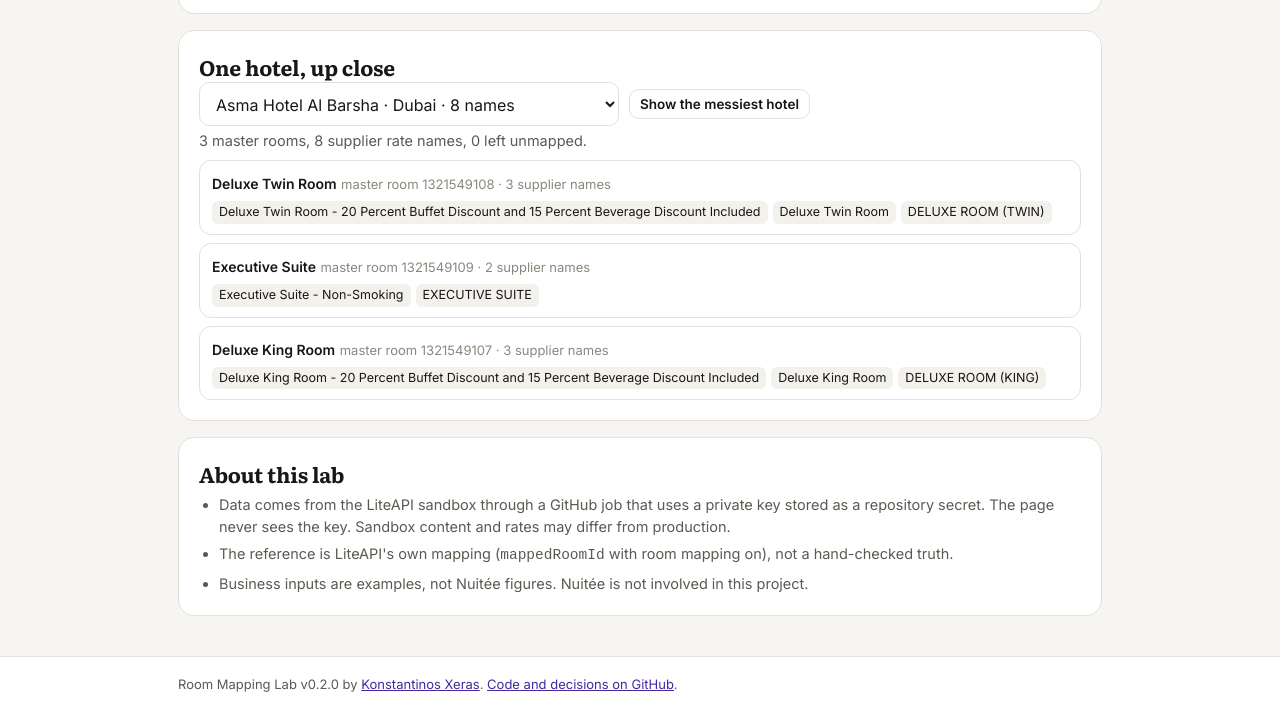
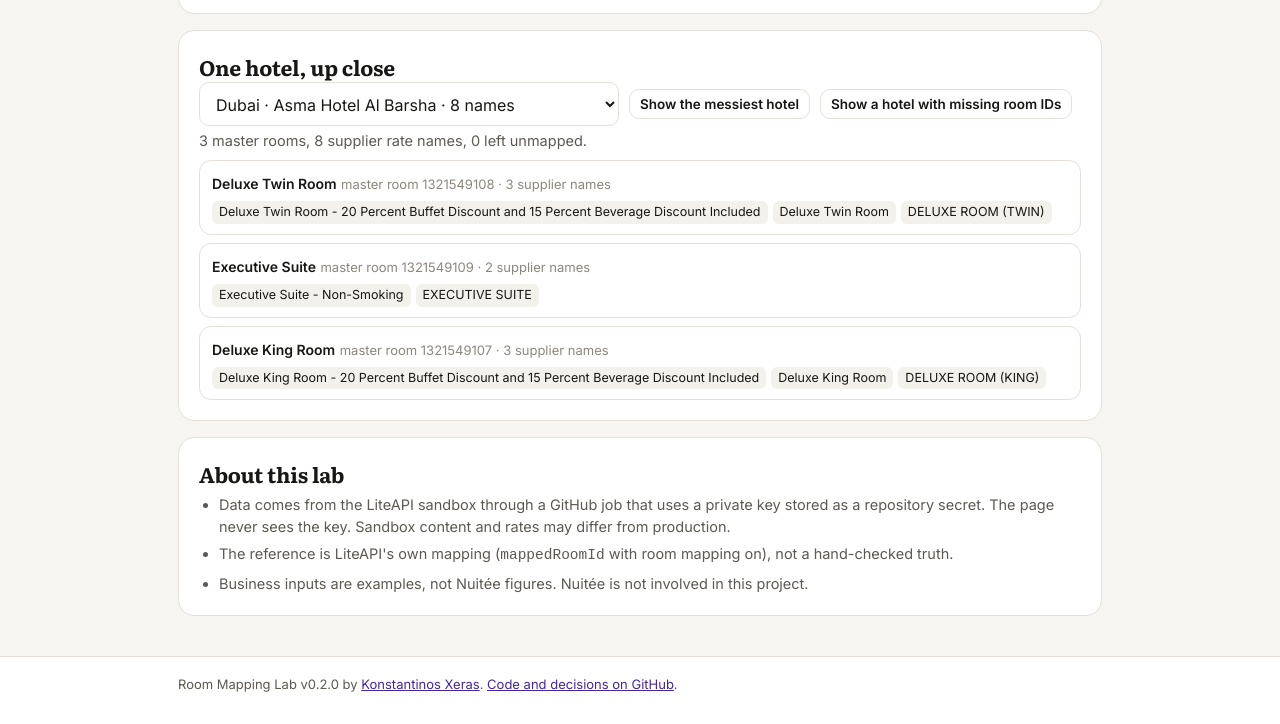
Before and after one commit to costasxeras-stack/room-mapping-lab, a website: page index.html in a window 1280 px wide. Shown: the part 1128-1852 px from the top of the page. Drawn offline with Linux system fonts and the light colour scheme.

Commit message:
Hotel list sorted by city, button and links to hotels with missing room IDs

```diff
--- a/index.html
+++ b/index.html
@@ -67,7 +67,7 @@ svg text{font:11.5px var(--body);fill:var(--muted)}
     </section>
     <section class="card">
       <h2>One hotel, up close</h2>
-      <div class="row" style="margin-top:0"><select id="hotel" style="max-width:420px" aria-label="Hotel"></select><button class="btn small" type="button" id="messiest">Show the messiest hotel</button></div>
+      <div class="row" style="margin-top:0"><select id="hotel" style="max-width:420px" aria-label="Hotel"></select><button class="btn small" type="button" id="messiest">Show the messiest hotel</button><button class="btn small" type="button" id="orphan-btn">Show a hotel with missing room IDs</button></div>
       <p class="sub" id="hotel-sub"></p>
       <div id="groups"></div>
     </section>
@@ -228,7 +228,8 @@ svg text{font:11.5px var(--body);fill:var(--muted)}
     $('mess-stats').innerHTML = [[hotels.length, 'hotels'], [names.toLocaleString('en-US'), 'distinct supplier rate names'], [pct(names ? mapped / names : 0), 'mapped by LiteAPI'], [ROWS.filter(function (x) { return x.refRaw && !x.ref; }).length, 'mapped to a room ID missing from the hotel\'s room list'], [per.toFixed(1), 'names per mapped master room']].map(function (s) { return '<div class="stat"><b>' + s[0] + '</b><span>' + s[1] + '</span></div>'; }).join('');
     var C = {}; ROWS.forEach(function (x) { var c = C[x.h.city] = C[x.h.city] || { h: {}, n: 0, m: 0, g: {}, o: 0 }; c.h[x.h.id] = 1; c.n++; if (x.refRaw) { c.m++; c.g[x.h.id + x.refRaw] = 1; if (!x.ref) c.o++; } });
     $('cities').innerHTML = Object.keys(C).sort(function (a, b) { return C[b].n - C[a].n; }).map(function (k) { var c = C[k], cov = c.n ? c.m / c.n : 0; return '<tr><td>' + esc(k) + '</td><td class="n">' + Object.keys(c.h).length + '</td><td class="n">' + c.n + '</td><td class="n">' + c.m + '</td><td class="n ' + (cov >= 0.9 ? 'ok' : cov >= 0.7 ? 'mid' : 'bad') + '">' + pct(cov) + '</td><td class="n ' + (c.o ? 'mid' : '') + '">' + c.o + '</td><td class="n">' + (Object.keys(c.g).length ? (c.m / Object.keys(c.g).length).toFixed(1) : '–') + '</td></tr>'; }).join('');
-    $('hotel').innerHTML = hotels.map(function (h, i) { return '<option value="' + i + '">' + esc(h.name) + ' · ' + esc(h.city) + ' · ' + h.rates.length + ' names</option>'; }).join('');
+    var order = hotels.map(function (h, i) { return i; }).sort(function (a, b) { return (hotels[a].city + hotels[a].name).localeCompare(hotels[b].city + hotels[b].name); });
+    $('hotel').innerHTML = order.map(function (i) { var h = hotels[i]; return '<option value="' + i + '">' + esc(h.city) + ' · ' + esc(h.name) + ' · ' + h.rates.length + ' names</option>'; }).join('');
     $('messiest').click();
   }
   function hotel(i) {
@@ -240,6 +241,7 @@ svg text{font:11.5px var(--body);fill:var(--muted)}
       (un.length ? '<div class="group" style="border-color:#ffcdd2"><b>Left unmapped</b><div class="names">' + un.map(function (r) { return '<span class="un">' + esc(r.name) + '</span>'; }).join('') + '</div></div>' : '');
   }
   $('hotel').addEventListener('change', function () { hotel(+this.value); });
+  $('orphan-btn').addEventListener('click', function () { var i = -1; D.hotels.forEach(function (h, k) { if (i < 0 && /sofitel/i.test(h.name) && h.rates.some(function (r) { return r.mapped && !h._m[r.mapped]; })) i = k; }); if (i < 0) D.hotels.forEach(function (h, k) { if (i < 0 && h.rates.some(function (r) { return r.mapped && !h._m[r.mapped]; })) i = k; }); if (i >= 0) hotel(i); });
   $('messiest').addEventListener('click', function () { var best = 0, bs = -1; D.hotels.forEach(function (h, i) { var s = h.rates.length / Math.max(1, h.master.length) + h.rates.filter(function (r) { return !r.mapped; }).length + 0.01 * h.rates.length; if (s > bs) { bs = s; best = i; } }); hotel(best); });
 
   function evalM(m, t) { var E = ROWS.filter(function (x) { return x.ref && x.p; }), auto = E.filter(function (x) { return x.p[m].c >= t; }), ok = auto.filter(function (x) { return x.p[m].id === x.ref; }).length; return { n: E.length, all: E.filter(function (x) { return x.p[m].id === x.ref; }).length / Math.max(1, E.length), auto: auto.length / Math.max(1, E.length), prec: auto.length ? ok / auto.length : 0 }; }
@@ -258,13 +260,14 @@ svg text{font:11.5px var(--body);fill:var(--muted)}
   }
   $('ex-m').addEventListener('change', examples);
 
+  document.addEventListener('click', function (e) { var g = e.target.closest('[data-goto]'); if (!g) return; e.preventDefault(); document.querySelector('.tabs [data-view="mess"]').click(); hotel(+g.getAttribute('data-goto')); setTimeout(function () { $('hotel').scrollIntoView({ behavior: 'smooth', block: 'start' }); }, 50); });
   var ACC = /accessib|mobility|hearing|disab|wheelchair|easy access|\bacc\b|\bada\b|roll.?in/i;
   function checks() {
     var out = [], card = function (n, title, big, what, why, act, rows) { out.push('<div class="group" style="padding:14px 16px;margin-top:12px"><div class="row" style="margin-top:0;align-items:baseline;gap:12px"><b style="font:700 28px var(--display);color:var(--accent)">' + big + '</b><b style="font-size:16px">' + n + '. ' + esc(title) + '</b></div><p style="margin:6px 0 0;font-size:14.5px">' + what + '</p><p class="sub" style="margin:6px 0 0"><b>Why it matters:</b> ' + why + '</p><p class="sub" style="margin:4px 0 0"><b>What I would do:</b> ' + act + '</p>' + (rows ? '<div style="overflow-x:auto;margin-top:8px"><table class="ex">' + rows + '</table></div>' : '') + '</div>'); };
     // 1 integrity
     var byH = {}; ROWS.forEach(function (x) { if (x.refRaw && !x.ref) { var k = x.h.id; byH[k] = byH[k] || { h: x.h, n: 0 }; byH[k].n++; } });
     var oh = Object.keys(byH).map(function (k) { return byH[k]; }), on = oh.reduce(function (s, o) { return s + o.n; }, 0), full = oh.filter(function (o) { return o.n === o.h.rates.length; }).length;
-    card(1, 'Rates mapped to a room that is not in the hotel\'s room list', on, on + ' rate names in ' + oh.length + ' hotel' + (oh.length === 1 ? '' : 's') + ' point to a room ID missing from the hotel\'s content room list. In ' + full + ' of them it is every rate in the hotel, which points to a per-hotel ID mismatch between rate mapping and content, not a matching error.', 'the traveller sees a rate whose room has no content (name, photos, beds), or the rate cannot be grouped with the same room from other suppliers.', 'a daily per-hotel check: share of rates whose mapped ID exists in content, alerting when a hotel drops below a threshold.', oh.length ? '<thead><tr><th>Hotel</th><th>City</th><th class="n">Affected names</th><th class="n">Of</th></tr></thead><tbody>' + oh.map(function (o) { return '<tr><td>' + esc(o.h.name) + '</td><td>' + esc(o.h.city) + '</td><td class="n">' + o.n + '</td><td class="n">' + o.h.rates.length + '</td></tr>'; }).join('') + '</tbody>' : '');
+    card(1, 'Rates mapped to a room that is not in the hotel\'s room list', on, on + ' rate names in ' + oh.length + ' hotel' + (oh.length === 1 ? '' : 's') + ' point to a room ID missing from the hotel\'s content room list. In ' + full + ' of them it is every rate in the hotel, which points to a per-hotel ID mismatch between rate mapping and content, not a matching error.', 'the traveller sees a rate whose room has no content (name, photos, beds), or the rate cannot be grouped with the same room from other suppliers.', 'a daily per-hotel check: share of rates whose mapped ID exists in content, alerting when a hotel drops below a threshold.', oh.length ? '<thead><tr><th>Hotel</th><th>City</th><th class="n">Affected names</th><th class="n">Of</th></tr></thead><tbody>' + oh.map(function (o) { return '<tr><td><a href="#" data-goto="' + D.hotels.indexOf(o.h) + '">' + esc(o.h.name) + '</a></td><td>' + esc(o.h.city) + '</td><td class="n">' + o.n + '</td><td class="n">' + o.h.rates.length + '</td></tr>'; }).join('') + '</tbody>' : '');
     // 2 accessibility
     var accR = ROWS.filter(function (x) { return x.ref && ACC.test(x.r.name); }), bad = accR.filter(function (x) { return !ACC.test(x.h._m[x.ref].name) && x.h.master.some(function (m) { return ACC.test(m.name); }); });
     card(2, 'Accessible rates mapped to a room that is not marked accessible', bad.length + ' / ' + accR.length, 'Of ' + accR.length + ' mapped rate names that mention accessibility, ' + bad.length + ' are mapped to a room without any accessibility marker, in hotels that do have accessible rooms in their list.', 'a guest who needs an accessible room may book a room that is not, and accessible rates can be compared against standard ones. The cost of one such booking is much higher than an average wrong room.', 'treat accessibility like bed type: a hard attribute that must match, with its own stricter threshold and a check that runs on every mapping.', bad.length ? '<thead><tr><th>Supplier name</th><th>Mapped to</th><th>Hotel</th></tr></thead><tbody>' + bad.map(function (x) { return '<tr><td>' + esc(x.r.name) + '</td><td>' + esc(x.h._m[x.ref].name) + '</td><td>' + esc(x.h.name) + '</td></tr>'; }).join('') + '</tbody>' : '');
```
